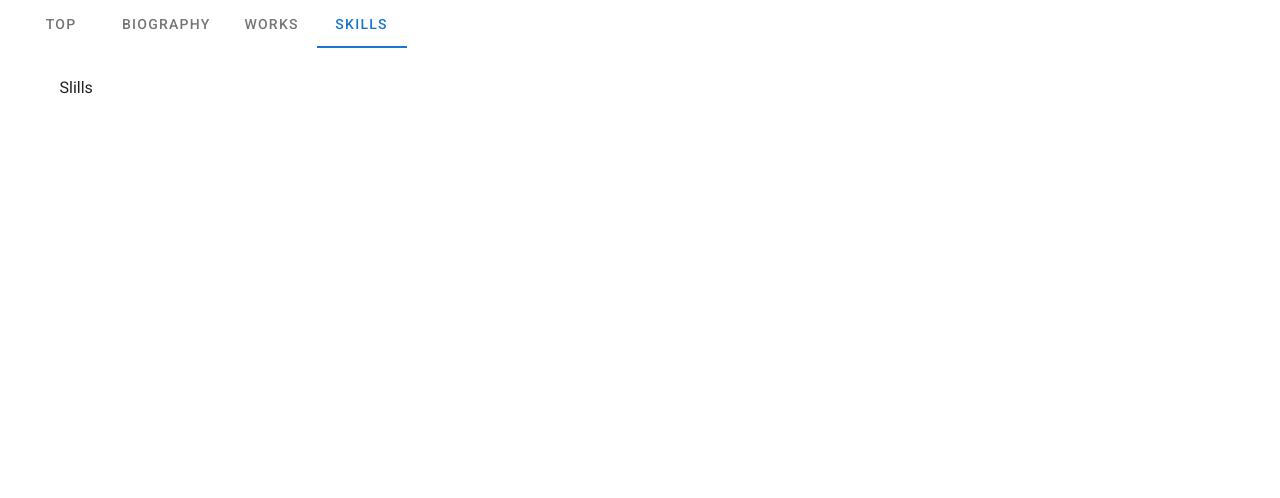
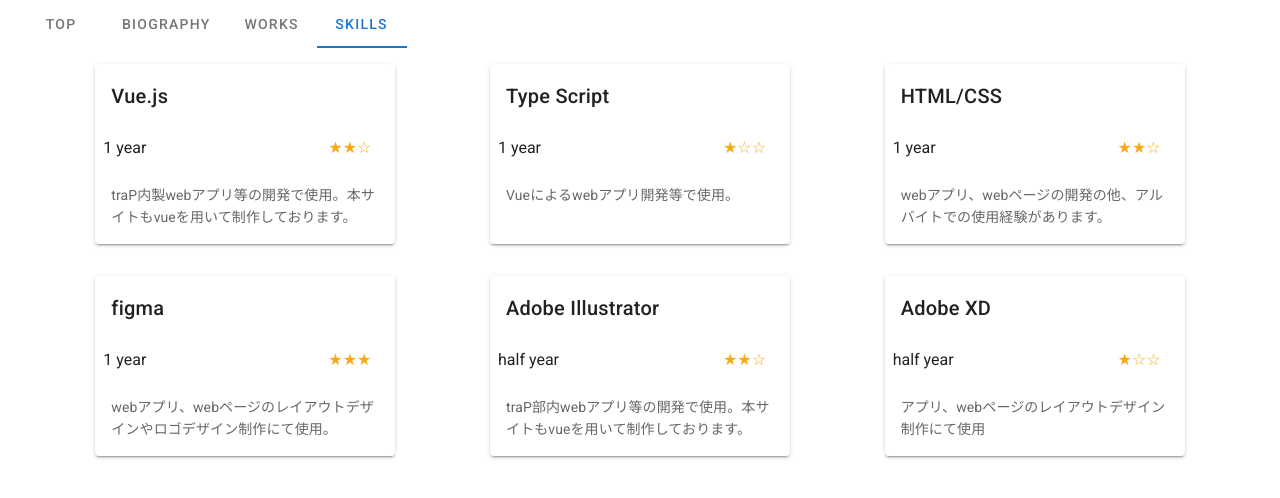
Before and after one commit to annin3/portfolio, a Vue app: page /skills in a window 1280 px wide. Shown: the top 498 px of the page. Built offline with nearby package versions, Linux system fonts and the light colour scheme.

Commit message:
skills page

```diff
--- /dev/null
+++ b/src/components/Skills/skills.ts
@@ -0,0 +1,69 @@
+const history = [
+  {
+    name: 'Vue.js',
+    icon: 'vue',
+    time: '1 year',
+    tags: 'programming',
+    level: '★★☆',
+    pic: '/portfolio/src/assets/logo.svg',
+    open: false,
+    comment:
+      'traP内製webアプリ等の開発で使用。本サイトもvueを用いて制作しております。',
+  },
+  {
+    name: 'Type Script',
+    icon: 'vue',
+    time: '1 year',
+    tags: 'programming',
+    level: '★☆☆',
+    pic: '/portfolio/src/assets/logo.svg',
+    open: false,
+    comment:
+      'Vueによるwebアプリ開発等で使用。',
+  },
+  {
+    name: 'HTML/CSS',
+    icon: 'vue',
+    time: '1 year',
+    tags: 'programming',
+    level: '★★☆',
+    pic: '/portfolio/src/assets/logo.svg',
+    open: false,
+    comment:
+      'webアプリ、webページの開発の他、アルバイトでの使用経験があります。',
+  },
+  {
+    name: 'figma',
+    icon: 'vue',
+    time: '1 year',
+    tags: 'programming',
+    level: '★★★',
+    pic: '/portfolio/src/assets/logo.svg',
+    open: false,
+    comment:
+      'webアプリ、webページのレイアウトデザインやロゴデザイン制作にて使用。',
+  },  {
+    name: 'Adobe Illustrator',
+    icon: 'vue',
+    time: 'half year',
+    tags: 'programming',
+    level: '★★☆',
+    pic: '/portfolio/src/assets/logo.svg',
+    open: false,
+    comment:
+      'traP部内webアプリ等の開発で使用。本サイトもvueを用いて制作しております。',
+  },
+  {
+    name: 'Adobe XD',
+    icon: 'vue',
+    time: 'half year',
+    tags: 'programming',
+    level: '★☆☆',
+    pic: '/portfolio/src/assets/logo.svg',
+    open: false,
+    comment:
+      'アプリ、webページのレイアウトデザイン制作にて使用',
+  },
+];
+
+export default history;
--- a/src/views/Skills.vue
+++ b/src/views/Skills.vue
@@ -1,15 +1,84 @@
 <template>
-  <v-container>
-      Slills
-  </v-container>
+  <div :class="$style.container">
+    <v-card
+      v-for="(skill, i) in skills"
+      :key="i"
+      class="mx-auto"
+      max-width="300"
+      :class="$style.card"
+    >
+      <div :class="$style.cardAbout">
+        <!-- <v-avatar class="ma-3" size="80" tile>
+          <v-img :src=></v-img>
+        </v-avatar> -->
+        <div :class="$style.cardSub">
+          <v-card-title>
+            {{ skill.name }}
+          </v-card-title>
+
+          <v-card-actions >
+            <div>
+              {{skill.time}}
+            </div>
+            <v-spacer></v-spacer>
+            <div :class="$style.level">
+              {{skill.level}}
+            </div>
+
+            <!-- <v-btn icon @click="skill.open = !skill.open">
+              <v-icon>{{ skill.open ? "mdi-chevron-up" : "mdi-chevron-down" }}</v-icon>
+            </v-btn> -->
+          </v-card-actions>
+        </div>
+      </div>
+      <!-- <v-expand-transition> -->
+        <!-- <div v-show="skill.open" :class="$style.more"> -->
+          <!-- <v-divider></v-divider> -->
+          <v-card-text>
+            {{ skill.comment }}
+          </v-card-text>
+        <!-- </div> -->
+      <!-- </v-expand-transition> -->
+    </v-card>
+  </div>
 </template>
 
 <script lang="ts">
-  import { Component, Vue } from 'vue-property-decorator';
-  export default Vue.extend({
-    name: 'Skills',
+import { Component, Vue } from "vue-property-decorator";
+import skills from "@/components/Skills/skills";
 
-    data: () => ({
-    }),
-  });
+export default Vue.extend({
+  name: "Skills",
+  data: () => ({
+    skills: skills,
+    show: false,
+  }),
+});
 </script>
+
+<style lang="scss" module>
+.container {
+	display: flex;
+  flex-wrap: wrap;
+  gap:2rem;
+  max-width: 1000px;
+}
+.card {
+  width: 300px;
+}
+.level {
+  color: #f8a915;
+}
+.cardAbout {
+  display: flex;
+}
+.cardSub {
+  width: 100%;
+  margin-right: 1rem;
+}
+.cardImg {
+}
+.more {
+  display: flex;
+}
+</style>
--- a/src/views/Top.vue
+++ b/src/views/Top.vue
@@ -18,8 +18,8 @@
 </template>
 
 <script lang="ts">
-import { Component, Vue } from "vue-property-decorator";
+import { Component, Vue } from 'vue-property-decorator';
 export default Vue.extend({
-  name: "Top",
+  name: 'Top',
 });
 </script>
--- a/src/views/Works.vue
+++ b/src/views/Works.vue
@@ -3,9 +3,9 @@
 </template>
 
 <script lang="ts">
-import { Component, Vue } from "vue-property-decorator";
+import { Component, Vue } from 'vue-property-decorator';
 export default Vue.extend({
-  name: "Works",
+  name: 'Works',
 
   data: () => ({}),
 });
```
Also changed, not shown: src/components/Biography/history.ts (+12 -12 lines), src/views/Biography.vue (+4 -4 lines), src/assets/vue-js.svg (added), 14 other files (tests, documents, lock files or other folders).
